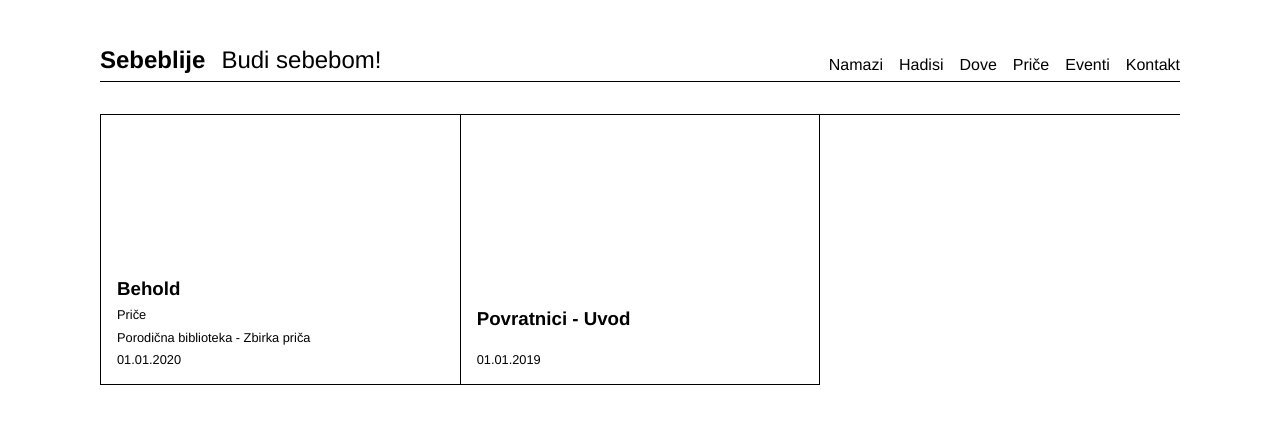
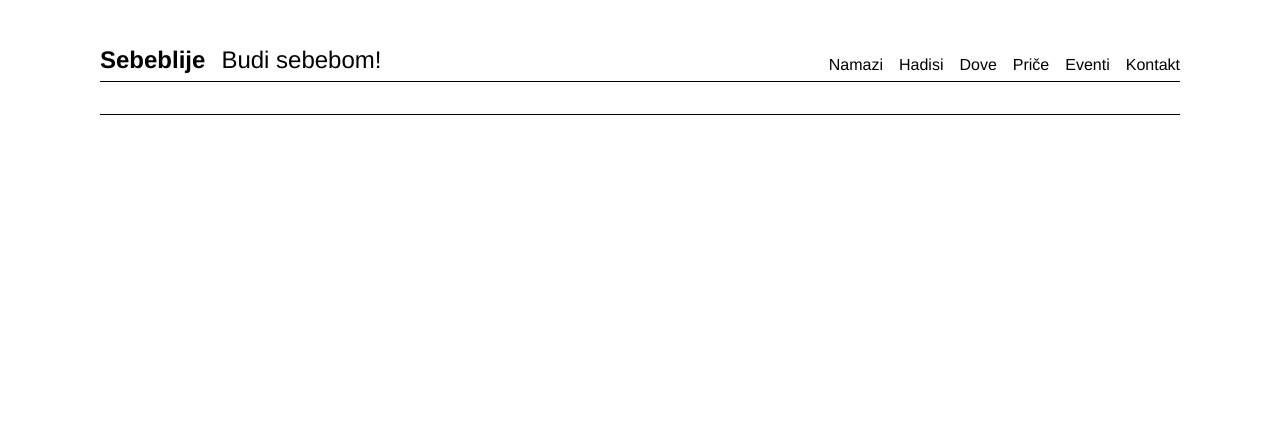
Before and after one commit to Sebeblije/minimalka, a Jekyll site: the page built from price.html, in a window 1280 px wide. Shown: the top 424 px of the page. Built offline with Jekyll 4.4.1, drawn with Linux system fonts in a browser that asks for light colours; nearby versions of some CDN libraries.

Commit message:
izmjene na pričama

```diff
--- a/_layouts/prica.html
+++ b/_layouts/prica.html
@@ -8,11 +8,11 @@ layout: default
   <div class="pricaCpntentContainer">
     <div class="mainPricaContent">
       <h1>{{ page.title }}</h1>
-      <small>{{ page.pricaDate }}</small>
+      <small>{{ page.date | date: "%B %e, %Y" }}</small>
       {{ content }}
     </div>
     <div class="pricaImages">
-      <img src="{{ site.baseurl }}/assets/img/{{ page.primaryImage }}" width="100%" height="auto">
+      <img src="{{ site.baseurl }}{{ page.primaryImage }}" width="100%" height="auto">
     </div>
   </div>
 </div>
--- a/_price/uvod.md
+++ /dev/null
@@ -1,12 +0,0 @@
----
-title: Behold
-layout: prica
-date: 2017-10-04 01:36:28 +0000
-categories: "Priče"
-izvor: "Porodična biblioteka - Zbirka priča"
-pricaDate: 01.01.2020
-pricaColor: "#ffe74f"
-lightText: false
-primaryImage: islam.jpg
----
-## Uvod u Priče i kazivanja
--- a/price.html
+++ b/price.html
@@ -41,7 +41,7 @@ a.{{ prica.title | slugify }}:active {
       <h3>{{ prica.title }}</h3>
       <small>{{ prica.categories }}</small>
       <small>{{ prica.izvor }}</small>
-      <small>{{ prica.pricaDate }}</small>
+      <small>{{ prica.date | date: "%B %e, %Y" }}</small>
     </a>
   {% endfor %}
 </div>
```
Also changed, not shown: _price/povratnici-uvod.md (deleted, +0 -10 lines), 6 other files.
